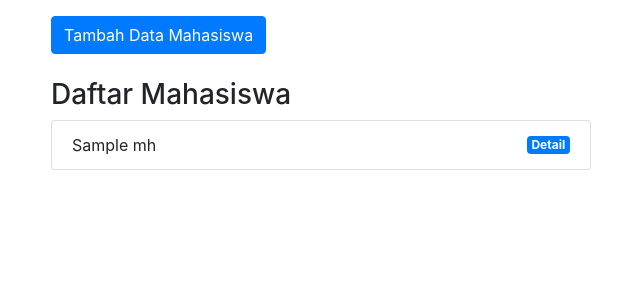
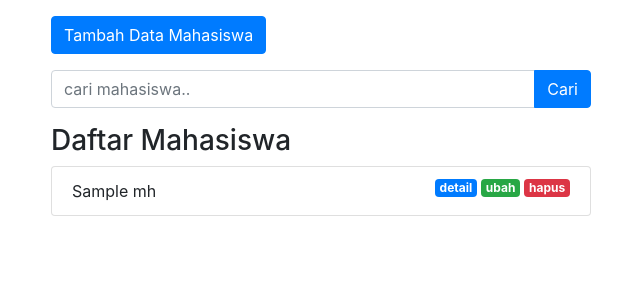
Before and after one commit to aditiswadi/PHP-MVC, a PHP site: the page made by app/views/mahasiswa/index.php in a window 1280 px wide. Shown: the part 56-356 px from the top of the page, without its empty margins (34-674 px from the left). Run offline with PHP 8.4, Linux system fonts and the light colour scheme; the template is opened without the code that fills it: most values are stand-ins (such as "Sample title", 1, 10 or a date in 2020); some libraries are stand-ins or nearby versions.

Commit message:
terdapat fungsi cari data

```diff
--- a/app/views/mahasiswa/index.php
+++ b/app/views/mahasiswa/index.php
@@ -6,18 +6,41 @@
 		</div>
 	</div>
 
+	<div class="row mb-3">
+		<div class="col-lg-6">
+			<button type="button" class="btn btn-primary tombolTambahData" data-toggle="modal" data-target="#formModal">
+				Tambah Data Mahasiswa
+			</button>
+		</div>
+	</div>
+
+	<div class="row mb-3">
+		<div class="col-lg-6">
+			<form action="<?= BASEURL; ?>/mahasiswa/cari" method="post">
+				<div class="input-group">
+				  <input type="text" class="form-control" placeholder="cari mahasiswa.." name="keyword" autocomplete="off" id="keyword">
+				  <div class="input-group-append">
+				    <button class="btn btn-primary" type="submit" id="tombolCari">Cari</button>
+				  </div>
+				</div>
+			</form>
+		</div>
+	</div>
+
 	<div class="row">
 		<div class="col-lg-6">
-			<button type="button" class="btn btn-primary" data-toggle="modal" data-target="#formModal">
-				Tambah Data Mahasiswa
-			</button>
-			<br><br>
 			<h3>Daftar Mahasiswa</h3>
 			<ul class="list-group">
 				<?php foreach ($data['mhs'] as $mhs) : ?>
-				<li class="list-group-item d-flex justify-content-between align-items-center">
+				<li class="list-group-item ">
 					<?= $mhs['nama']; ?>
-					<a href="<?= BASEURL; ?>/mahasiswa/detail/<?= $mhs['id']; ?>" class="badge badge-primary">Detail</a>
+
+					<a href="<?= BASEURL; ?>/mahasiswa/hapus/<?= $mhs['id']; ?>" class="badge badge-danger float-right ml-1" onclick="return confirm('yakin?');">hapus</a>
+
+					<a href="<?= BASEURL; ?>/mahasiswa/ubah/<?= $mhs['id']; ?>" class="badge badge-success float-right ml-1 tampilModalUbah" data-toggle="modal" data-target="#formModal" data-id="<?= $mhs['id']; ?>">ubah</a>
+
+					<a href="<?= BASEURL; ?>/mahasiswa/detail/<?= $mhs['id']; ?>" class="badge badge-primary float-right">detail</a>
+
 				</li>
 				<?php endforeach; ?>
 			</ul>
@@ -37,8 +60,8 @@
         </button>
       </div>
       <div class="modal-body">
-
 		<form action="<?= BASEURL; ?>/mahasiswa/Tambah" method="post">
+			<input type="hidden" name="id" id="id">
 
 			<div class="form-group">
 				<label for="nama">Nama</label>
--- a/app/views/templates/footer.php
+++ b/app/views/templates/footer.php
@@ -1,5 +1,7 @@
 <script src="https://code.jquery.com/jquery-3.3.1.slim.min.js" integrity="sha384-q8i/X+965DzO0rT7abK41JStQIAqVgRVzpbzo5smXKp4YfRvH+8abtTE1Pi6jizo" crossorigin="anonymous"></script>
 <script src="https://cdnjs.cloudflare.com/ajax/libs/popper.js/1.14.7/umd/popper.min.js" integrity="sha384-UO2eT0CpHqdSJQ6hJty5KVphtPhzWj9WO1clHTMGa3JDZwrnQq4sF86dIHNDz0W1" crossorigin="anonymous"></script>
+<script src="<?= BASEURL; ?>/js/jquery-3.2.1.min.js"></script>
 <script src="<?= BASEURL; ?>/js/bootstrap.js"></script>
+<script src="<?= BASEURL; ?>/js/script.js"></script>
 </body>
 </html>
```
Also changed, not shown: app/controllers/Mahasiswa.php (+37 -0 lines), app/models/Mahasiswa_model.php (+39 -0 lines).
